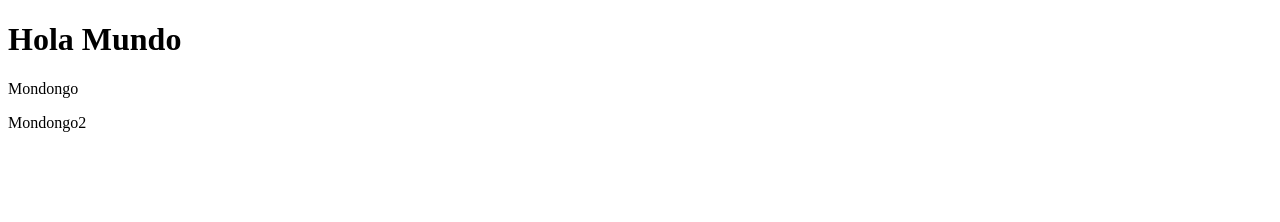
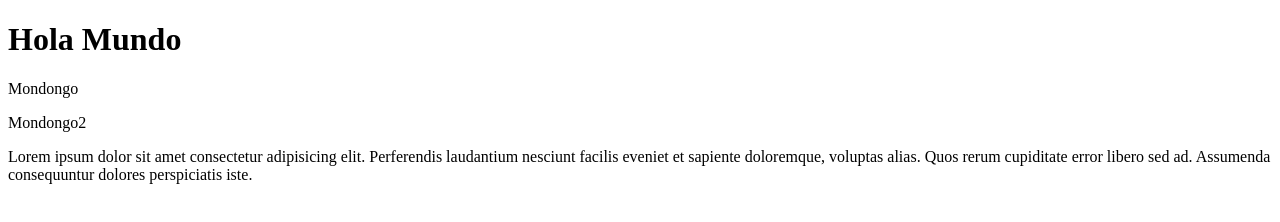
Before and after one commit to Davidgn98/WebVR, a plain HTML site: page index.html in a window 1280 px wide. Drawn offline with Linux system fonts and the light colour scheme.

Commit message:
no message

```diff
--- a/index.html
+++ b/index.html
@@ -9,5 +9,6 @@
     <h1>Hola Mundo</h1>
     <p>Mondongo</p>
     <p>Mondongo2</p>
+    <p>Lorem ipsum dolor sit amet consectetur adipisicing elit. Perferendis laudantium nesciunt facilis eveniet et sapiente doloremque, voluptas alias. Quos rerum cupiditate error libero sed ad. Assumenda consequuntur dolores perspiciatis iste.</p>
 </body>
 </html>
```
